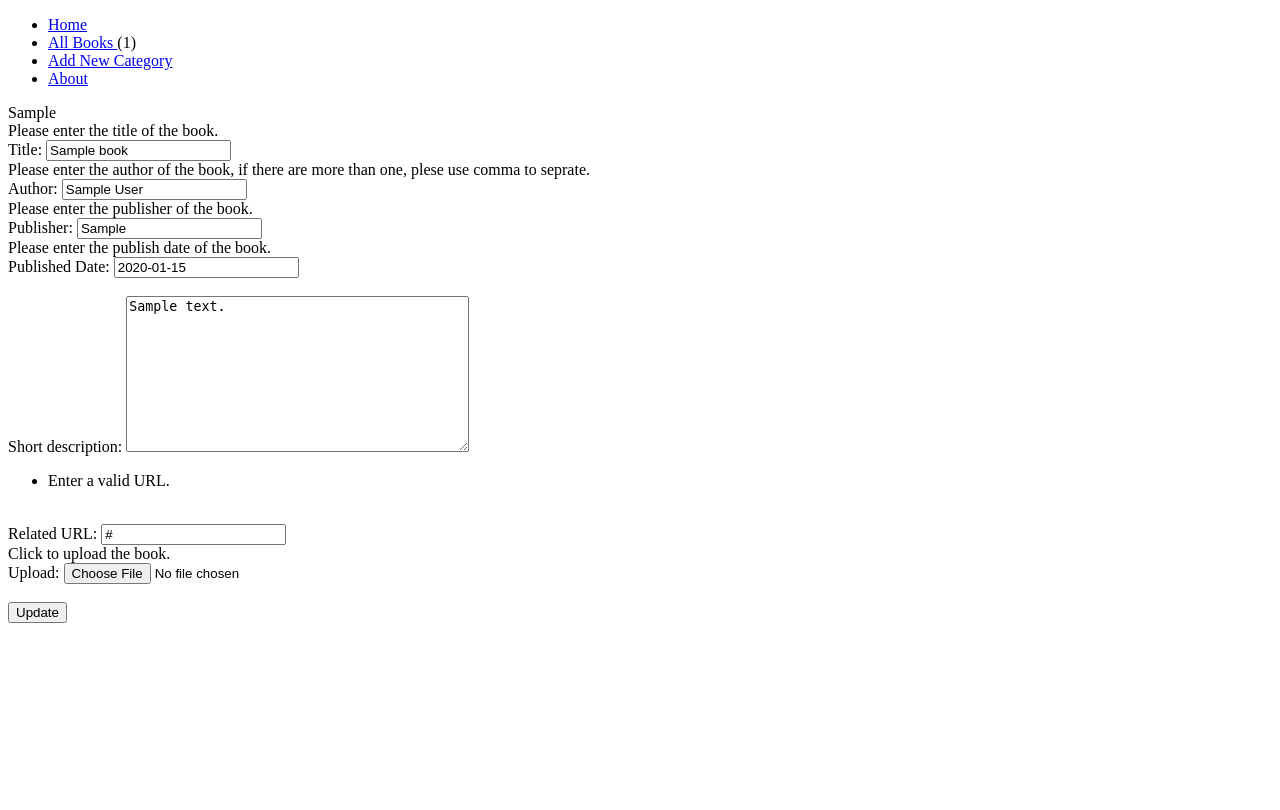
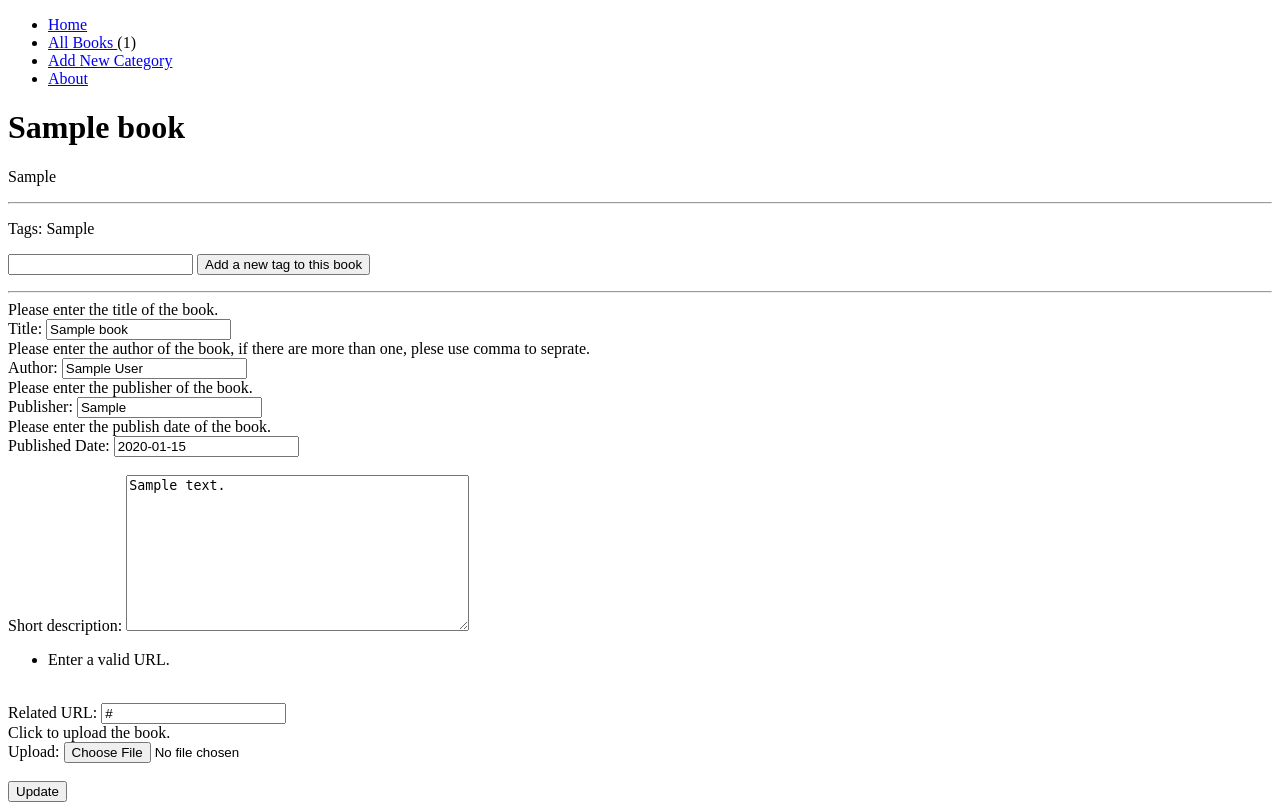
Before and after one commit to bifrostx/my_library, a Django app: page /book/1 in a window 1280 px wide. Before the commit the page ends 623 px from the top, so only its background shows below. Run offline with Django 3.2, Linux system fonts and the light colour scheme; tables that the repository leaves empty hold one stand-in row (values such as "Sample post").

Commit message:
- can add tags to books - fix can't upload books bug

```diff
--- a/books/forms.py
+++ b/books/forms.py
@@ -44,7 +44,7 @@
 
 
 class TagForm(forms.ModelForm):
-    tag = forms.CharField(label='Tag:', max_length=32,
+    tag = forms.CharField(label='Add a new tag:', max_length=32,
                             help_text="Please enter the tag name to add a tag.")
 
     class Meta:
--- a/books/urls.py
+++ b/books/urls.py
@@ -10,6 +10,7 @@
     url(r'^books/$', views.book_list, name='book_list'),
     url(r'^category/(?P<category_name_slug>[\w\-]+)$', views.show_category, name='show_category'),
     url(r'^book/(?P<id>[\d]+)$', views.show_book, name='show_book'),
+    url(r'^book/(?P<id>[\d]+)/add_tag/$', views.add_tag, name='add_tag'),
     url(r'^add_category/$', views.add_category, name='add_category'),
     url(r'^category/(?P<category_name_slug>[\w\-]+)/add_book/$', views.add_book, name='add_book'),
 ]
--- a/books/views.py
+++ b/books/views.py
@@ -1,6 +1,6 @@
-from django.shortcuts import render
+from django.shortcuts import render, redirect
 from .models import Category, Book, Tag
-from .forms import CategoryForm, BookForm
+from .forms import CategoryForm, BookForm, TagForm
 
 
 def index(request):
@@ -64,6 +64,17 @@
     return render(request, 'books/show_book.html', {'form': form, 'book': book, 'tags': tags})
 
 
+def add_tag(request, id):
+    book = Book.objects.get(pk=id)
+    if request.method == "POST":
+        print("is post")
+        form = TagForm(request.POST)
+        if form.is_valid():
+            tag = form.save(commit=True)
+            book.tag.add(tag)
+    return redirect('books:show_book', book.id)
+
+
 def add_book(request, category_name_slug):
     try:
         category = Category.objects.get(slug=category_name_slug)
--- a/templates/books/add_book.html
+++ b/templates/books/add_book.html
@@ -3,7 +3,7 @@
 
 {% block body_block %}
     <form role="form" id="book_form" method="post"
-          action=".">
+          action="." enctype="multipart/form-data">
     <h2>Add a New Book</h2>
         {% csrf_token %}
         {% for hidden in form.hidden_fields %}
--- a/templates/books/index.html
+++ b/templates/books/index.html
@@ -20,7 +20,7 @@
             {% for book in recent_uploaded_books %}
                 <ul>
                     <li>
-                        {{ book.title }} - {{ book.author }} - {{ book.date_uploaded }}
+                        <a href="{% url 'books:show_book' book.id %}">{{ book.title }}</a> - {{ book.author }} - {{ book.date_uploaded }}
                     </li>
                 </ul>
             {% endfor %}
@@ -34,7 +34,7 @@
             {% for book in most_liked_books %}
                 <ul>
                     <li>
-                        {{ book.title }} - {{ book.author }} - {{ book.likes }}
+                        <a href="{% url 'books:show_book' book.id %}">{{ book.title }}</a> - {{ book.author }} - {{ book.likes }}
                     </li>
                 </ul>
             {% endfor %}
--- a/templates/books/show_book.html
+++ b/templates/books/show_book.html
@@ -2,14 +2,30 @@
 {% load staticfiles %}
 
 {% block body_block %}
-    {% if tags %}
-        {% for tag in tags %}
-            {{ tag }}
-        {% endfor %}
-    {% endif %}
+    <div>
+        <h1>{{ book.title }}</h1>
+        <p>{{ book.upload }}</p>
+        <hr />
+        <p><span>Tags:
+                {% if tags %}
+                    {% for tag in tags %}
+                        {{ tag }}
+                    {% endfor %}
+                {% endif %}
+            </span>
+            <span>
+                <form role="form" id="tag_form" method="post" action="{% url 'books:add_tag' book.id %}">
+                    {% csrf_token %}
+                    <input type="text" name="tag" id="id_tag" required maxlength="32" />
+                    <button type="submit" name="submit">Add a new tag to this book</button>
+                </form>
+            </span>
+        </p>
+        <hr />
+    </div>
     {% if form %}
          <form role="form" id="book_form" method="post"
-          action="{% url 'books:show_book' book.id %}">
+          action="{% url 'books:show_book' book.id %}" enctype="multipart/form-data">
         {% csrf_token %}
         {% for hidden in form.hidden_fields %}
             {{ hidden }}
```
Also changed, not shown: books/models.py (line endings or trailing spaces).
